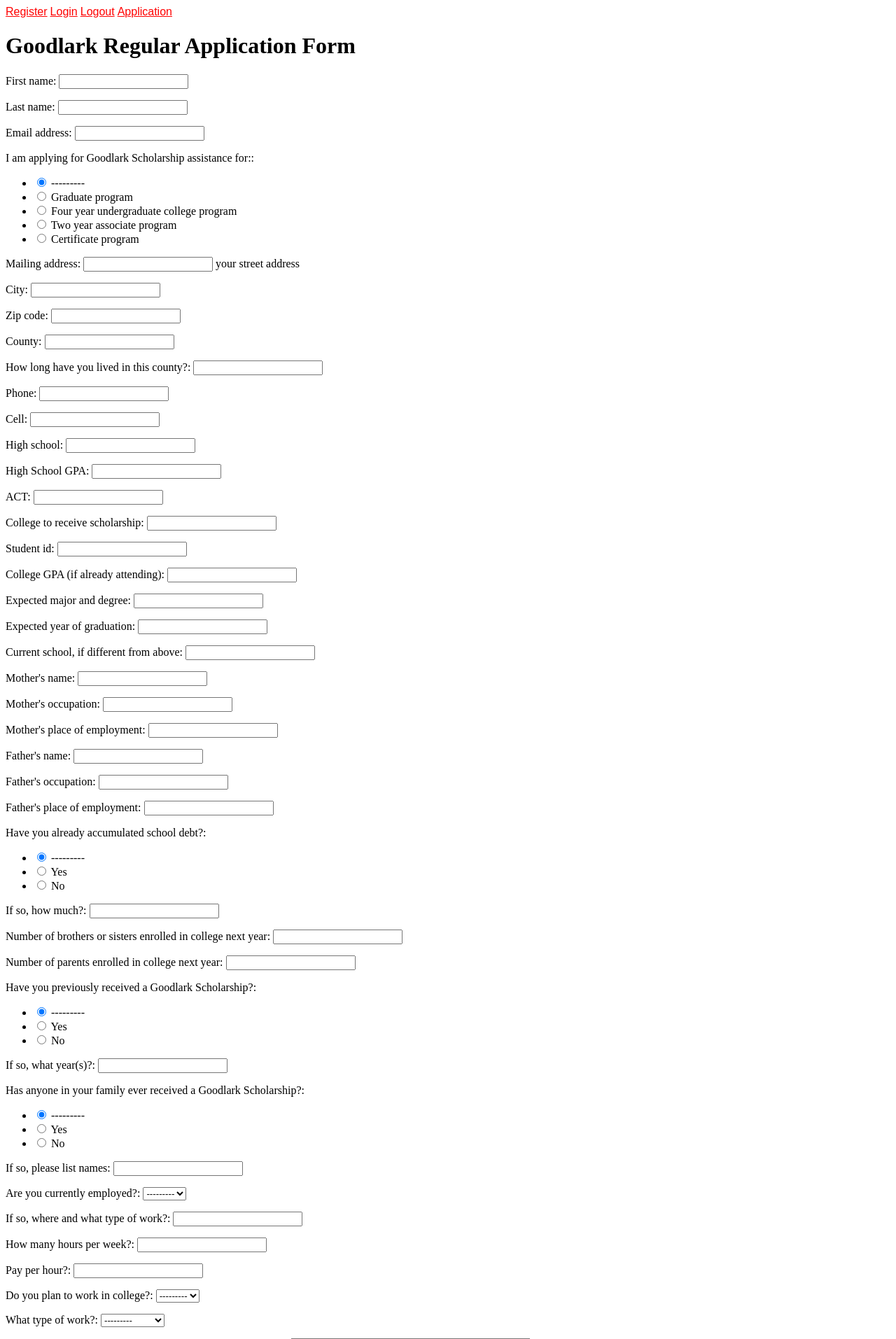
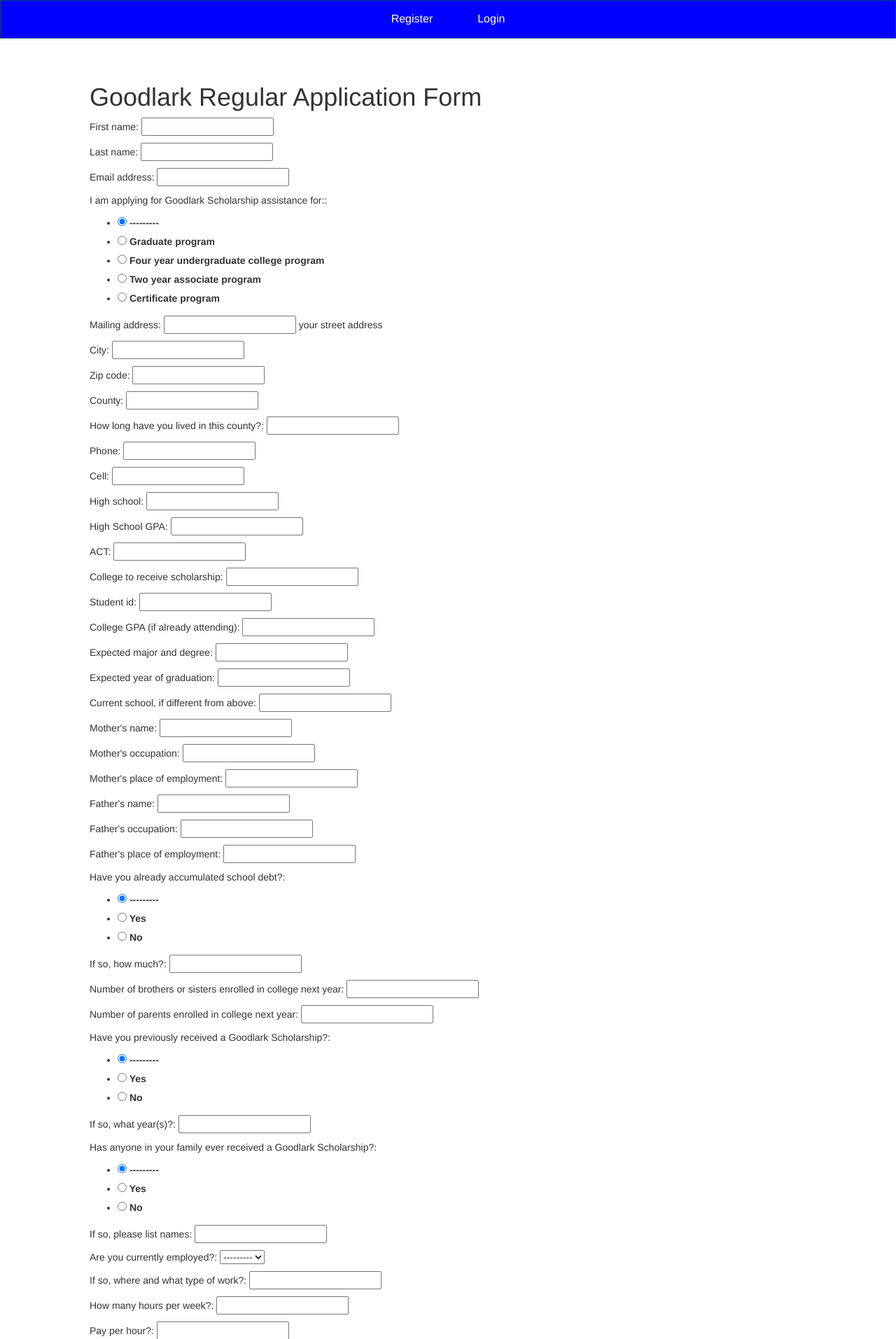
Before and after one commit to paulzimmclay/goodlark_capstone, a Django app: template applications/templates/regular_application.html in a window 1280 px wide. Shown: the top 1913 px of the page at 70% size. Run offline with Django 3.2, Linux system fonts and the light colour scheme; the template is opened without the code that fills it: values that come from a table or form of the project are taken from there, others are empty; some libraries are stand-ins or nearby versions.

Commit message:
styling form

```diff
--- /dev/null
+++ b/applications/static/css/application_form.css
@@ -0,0 +1,3 @@
+#application_save {
+    color: green;
+}
--- a/applications/static/css/navbar.css
+++ b/applications/static/css/navbar.css
@@ -1,4 +1,25 @@
-a {
-    color: red;
-    font-family: sans-serif
+#main_nav_bar {
+    margin: 0;
+    padding: 0;
+    border: 1px dotted green;
+    display: flex;
+    flex-direction: row;
+    justify-content: center;
+    background-color: blue
 }
+
+#register_button, #login_button, #logout_button, #regular_application_button {
+    background-color: blue/* Green */;
+    border: none;
+    color: white;
+    padding: 15px 32px;
+    text-align: center;
+    text-decoration: none;
+    font-size: 16px;
+}
+
+article#main_content {
+    margin-top: 5%;
+    margin-left: 10%;
+    margin-right: 10%;
+}
--- a/applications/templates/home.html
+++ b/applications/templates/home.html
@@ -3,18 +3,24 @@
 
 <head>
     <title>{% block title %}Goodlark Educational Foundation{% endblock %}</title>
+    <link rel="stylesheet" href="//maxcdn.bootstrapcdn.com/bootstrap/3.2.0/css/bootstrap.min.css">
+    <link rel="stylesheet" href="//maxcdn.bootstrapcdn.com/bootstrap/3.2.0/css/bootstrap-theme.min.css">
     <link rel="stylesheet" type="text/css" href="{% static 'css/navbar.css' %}">
+    {% block css %}{% endblock %}
 </head>
 
 <body>
 
     <nav id="main_nav_bar">
+        {% if user.is_authenticated %}
+        <a href="/regular_application" id="regular_application_button">Application</a>
+        <a href="/logout_user" id="logout_button">Logout</a>
+        {% else %}
         <a href="/register" id="register_button">Register</a>
         <a href="/login_user" id="login_button">Login</a>
-        <a href="/logout_user" id="logout_button">Logout</a>
-        <a href="/regular_application" id="regular_application_button">Application</a>
+        {% endif %}
     </nav>
-    <div>
+    <article id="main_content">
         {% block content %}
 
         The Goodlark Educational Foundation will celebrate its 30th year in 2018! It’s been an exciting ride since we
@@ -36,7 +42,8 @@
         615-446-9156
 
         {% endblock %}
-    </div>
+    </article>
+    <script src='{% static "js/form.js"  %}'></script>
 </body>
 
 </html>
--- a/applications/templates/regular_application.html
+++ b/applications/templates/regular_application.html
@@ -1,6 +1,11 @@
 {% extends "home.html" %}
+{% load static %}
+
 
 {% block title %}Regular Application{% endblock %}
+{% block css %}
+<link rel="stylesheet" type="text/css" href="{% static 'css/application_form.css' %}">
+{% endblock %}
 
 {% block content %}
 <h1>Goodlark Regular Application Form</h1>
```
Also changed, not shown: applications/static/js/form.js (added).
